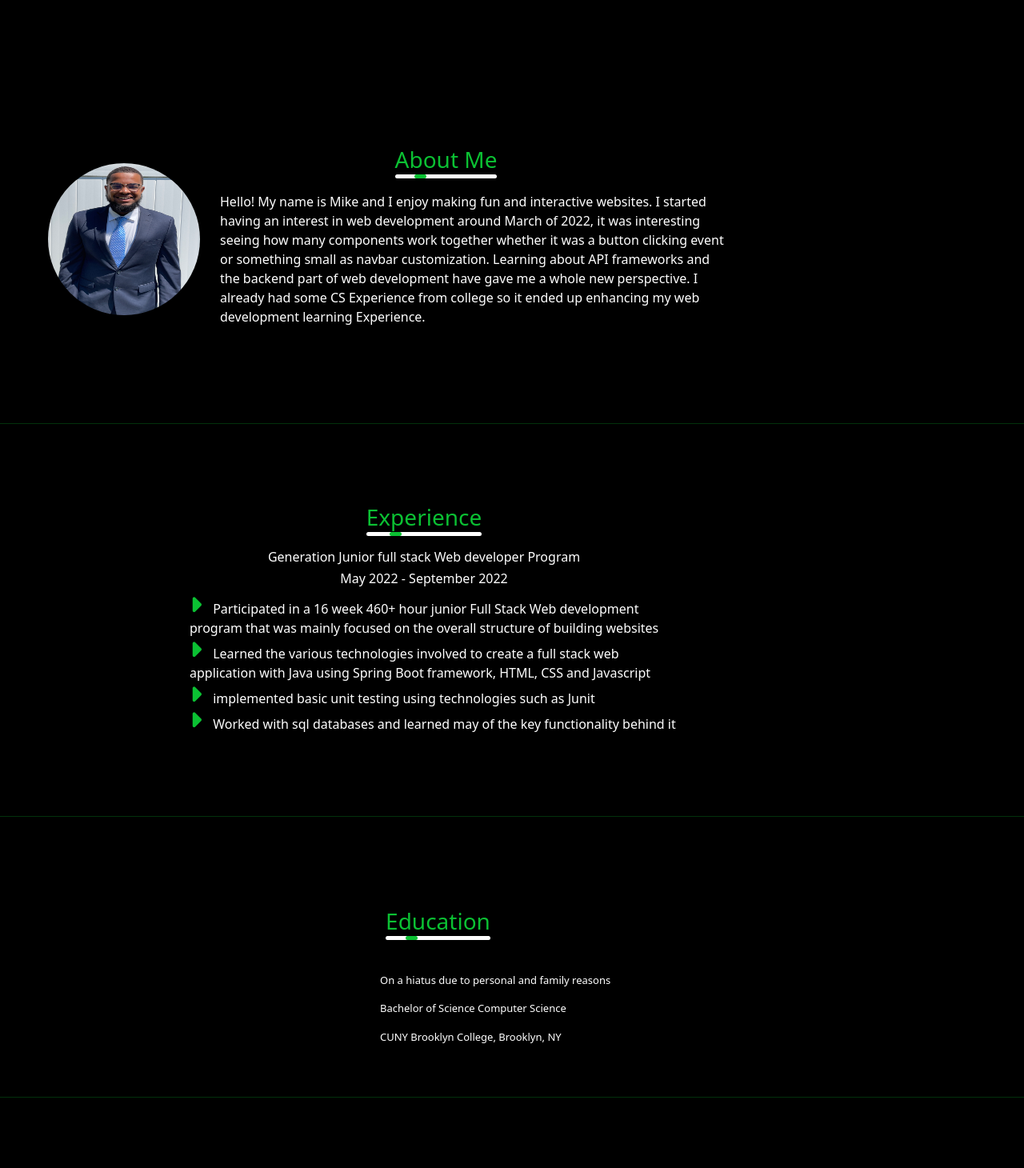
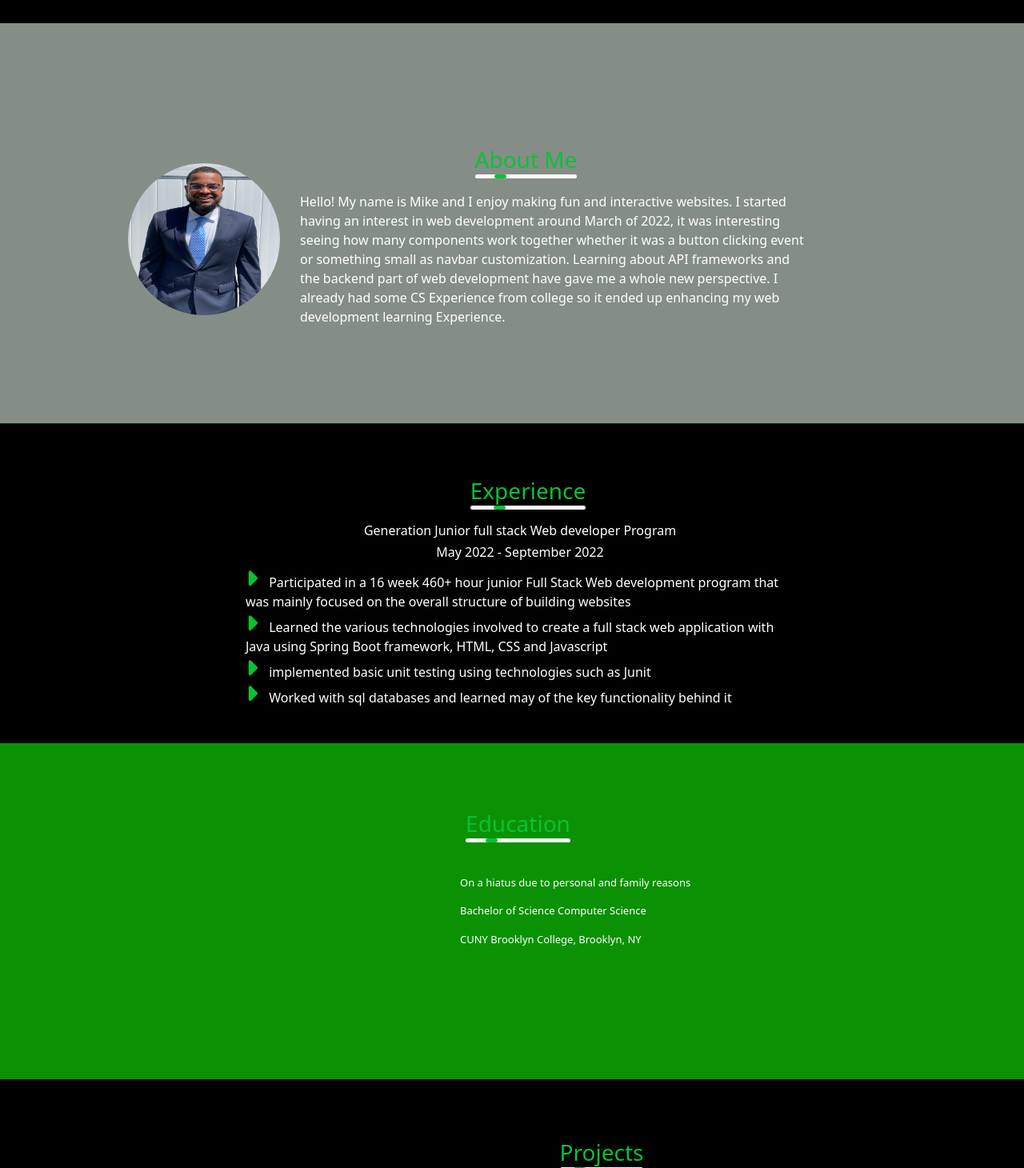
Before and after one commit to 123MikeDomingue/MikePortfolio, a PHP site: page / in a window 1280 px wide; the page is wider, and only the part inside the window is pictured. Shown: the part 830-2290 px from the top of that part at 80% size. Before the commit the page ends 2202 px from the top of that part, so only its background shows below. Run offline with PHP 8.4, Linux system fonts and the light colour scheme; some libraries are stand-ins or nearby versions.

Commit message:
Added projects section to portfolio

```diff
--- a/index.html
+++ b/index.html
@@ -73,7 +73,8 @@
  </div>
 
  <!-- about section -->
- <div class="about-section" style="margin-top: 30px ;">
+ <div class="background-1" >
+ <div class="about-section Allabout-me" style="margin-top: 30px ;margin-left: 100px; ">
   <section class="hidden">
   <img style="margin-top: 250px;" src="./images/IMG-5482 (1).JPG" alt="">
   </section>
@@ -91,10 +92,12 @@
 
  </div >
  </div>
+
  <hr class="line-break-original" >
+ </div>
 
  <!-- Start of experience section -->
-
+<div class="large-exp-section" style="margin-left: 120px;">
 <div class="about-section experience-section"   style="margin-left: 240px;">
 
 
@@ -108,12 +111,14 @@
         Generation Junior full stack Web developer Program
        </h6>
        <h6 class="experience-subtitle" style="text-align: center ;"> May 2022 - September 2022</h6>
+       <div>
        <ul class="experience-list">
         <li> <i class="fa-solid fa-caret-right"></i><p style="display: inline ;"> Participated in a 16 week 460+ hour junior Full Stack Web development program that was mainly focused on the overall structure of building websites</p></li>
         <li> <i class="fa-solid fa-caret-right"></i><p style="display: inline ;"> Learned the various technologies involved to create a full stack web application with Java using Spring Boot framework, HTML, CSS and Javascript </p></li>
         <li> <i class="fa-solid fa-caret-right"></i><p style="display: inline ;"> implemented basic unit testing using technologies such as Junit </p></li>
         <li> <i class="fa-solid fa-caret-right"></i><p style="display: inline ;"> Worked with sql databases and learned may of the key functionality behind it </p></li>
        </ul>
+
 
       <p>
       </p>
@@ -124,8 +129,9 @@
   </div>
 
 </div>
+</div>
 
-<hr class="line-break" style="margin-top: 300px ;" >
+
 
 
 
@@ -134,8 +140,9 @@
 
 
  <!-- education section -->
+ <div class="background-3" >
 
-<div class="about-section education" style="margin-top: 30px ;">
+<div class="about-section education" style="margin-top: 30px ;margin-left: 320px; ">
 
 
 
@@ -151,6 +158,7 @@
       <p >Bachelor of Science Computer Science</p>
       <p >CUNY Brooklyn College, Brooklyn, NY</p>
       </div>
+    </div>
 
 
 
@@ -160,12 +168,62 @@
 
 
   </div>
-</div>
-<hr class="line-break">
+
+
+ </div>
 
  <!-- end of education section -->
 
  <!-- Projects section -->
+<div class="about-section Projects-section" style="margin-top: 30px ;">
+
+
+
+  <div class="Mike-info about-media" id="Projects">
+    <section class="hidden">
+      <h3 class="projects-title">Projects<div class="underline"><span></span></div>
+      </h3>
+      <hr>
+      <div class="projects-flexlayout" >
+        <section>
+          <img class="projects-pics" src="./images/One Piece __ Home - Google Chrome 10_9_2022 11_43_42 AM.png" alt="">
+          <a class="project-link" href="https://onepiecewebsite.netlify.app/" target="_blank">
+
+          <button style="background: #0BC133;" class="btn "> See More
+
+          </button>
+
+          </a>
+
+        </section>
+        <section>
+          <img class="projects-pics" src="./images/One Piece __ Home - Google Chrome 10_9_2022 11_45_55 AM.png" alt="">
+
+          <a class="project-link" href="https://gamingwebsite-revamped.netlify.app/" target="_blank">
+
+          <button style="background: #0BC133;" class="btn"> See More</button>
+          </a>
+
+        </section>
+        <section>
+          <img class="projects-pics" src="./images/One Piece __ Home - Google Chrome 10_9_2022 11_55_04 AM.png" alt="">
+
+
+          <a class="project-link" href="https://practiceprojectnamed-teastation.netlify.app/" target="_blank">
+
+          <button style="background: #0BC133; " class="btn mike-btn"> See More</button>
+          </a>
+
+        </section>
+      </div>
+
+    </section>
+    <!-- <p class="key-skills" >Here are some of the few skills I ended learning:</p> -->
+
+
+  </div>
+</div>
+
 
  <!-- end of Projects section -->
 
--- a/style.css
+++ b/style.css
@@ -259,6 +259,26 @@ font-size: 11px;
 
 
 }
+
+
+
+
+
+.background-1{
+
+  background-color: #858d87;
+  height: 500px;
+
+
+}
+
+.background-3{
+  background-color: #0b9204;
+  height: 420px;
+
+}
+
+
  .Mike-info{
   color:white;
   display: flex;
@@ -426,12 +446,38 @@ flex-direction: column;
  /* experience section */
 
 
-@media screen and (min-width: 476px) {
-  .exp{
-    margin-left: 0px;
-  }
+@media screen and (min-width: 676px) {
+
+
+    .experience-section .experience-title {
+    margin-left: 120px;
+
+
+
+    }
+
+    .experience-section, .experience-subtitle{
+      margin-left: 120px;
+
+    }
+
+    .large-exp-section .experience-list{
+      margin-left: 120px;
+
+    }
 }
 
+.experience-section .experience-title{
+  margin-right: 100px;
+}
+
+.experience-section .experience-subtitle{
+  margin-right: 120px;
+
+}
+ .exp ul{
+  margin-right: 120px;
+ }
 .exp{
   margin-left: -65px;
   margin-top: 50px;
@@ -449,6 +495,13 @@ flex-direction: column;
 
 .experience-list{
   list-style: none;
+
+}
+
+.large-exp-section .experience-list {
+  margin-right: 0px;
+  margin-left: -50px;
+
 
 }
 
@@ -479,7 +532,7 @@ flex-direction: column;
 
  }
  .education,.education-header{
-  margin-right: -120px;
+  margin-right: 120px;
   margin-top: -300px;
  }
 
@@ -489,7 +542,7 @@ flex-direction: column;
 
  }
  .education, .education-paragrapth{
-  margin-left: 100px;
+  margin-left: -100px;
 
  }
 
@@ -525,5 +578,86 @@ flex-direction: column;
  /* end of education section */
 
  /* projects-section */
+ .projects-flexlayout{
+  display: flex;
+
+  flex-direction: column;
+  padding: 2rem;
+  margin-top: 600px;
+
+
+
+
+
+
+ }
+.projects-link{
+ display: flex;
+}
+ .projects-title{
+  /* margin-right: 3000px; */
+  margin-top: 600px;
+  transform: translateY(620px);
+ }
+ @media screen and (min-width:768px) {
+  .projects-flexlayout{
+  flex-direction: row;
+  margin-top: -450px;
+
+
+  }
+
+  .projects-pics{
+    width:350px;
+    height: 200px;
+    margin-bottom: -500px;
+
+
+
+  }
+  .projects-title{
+    transform: translateY(-430px);
+  }
+
+
+
+
+
+
+ }
+
+
+
+
+ .projects-pics{
+  margin-bottom: -320px;
+  border-radius: 1px;
+  width: 450px;
+  height: 300px;
+  margin-left: 20px;
+  justify-content: space-between;
+
+ }
+
+ .Projects-section .projects-title{
+ margin-bottom: -0px;
+margin-left: 10px;
+
+ }
+
+ a, .btn{
+  margin-top: 140px;
+  margin-bottom: 100px;
+  align-items: center;
+  margin-left: 0px;
+  flex-wrap: wrap;
+  display: inline;
+
+
+ }
+
+
+
+
 
  /* end of projects section */
```
Also changed, not shown: images/One Piece __ Home - Google Chrome 10_9_2022 11_43_42 AM.png (added), images/One Piece __ Home - Google Chrome 10_9_2022 11_45_55 AM.png (added), 1 other file.
